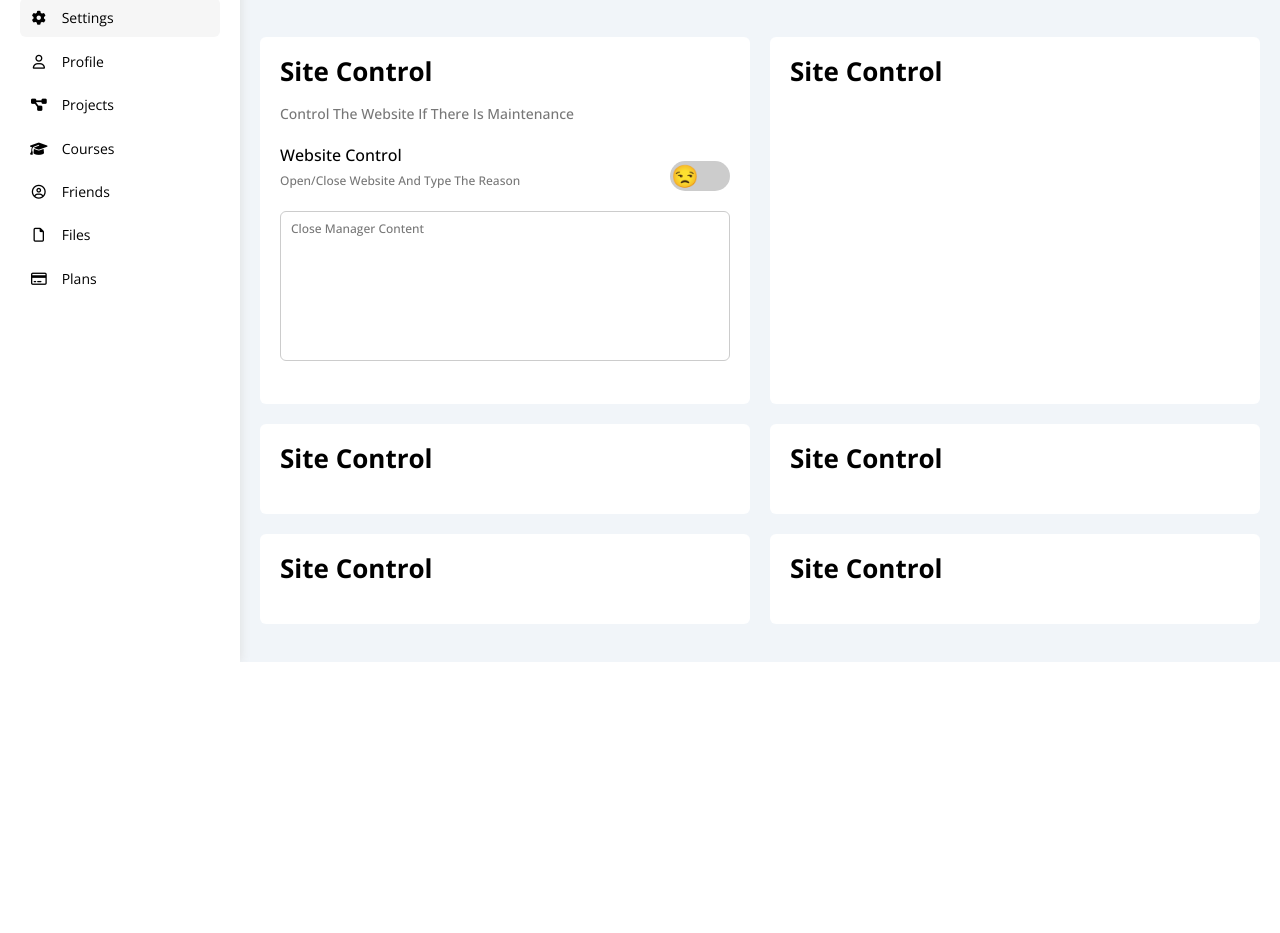
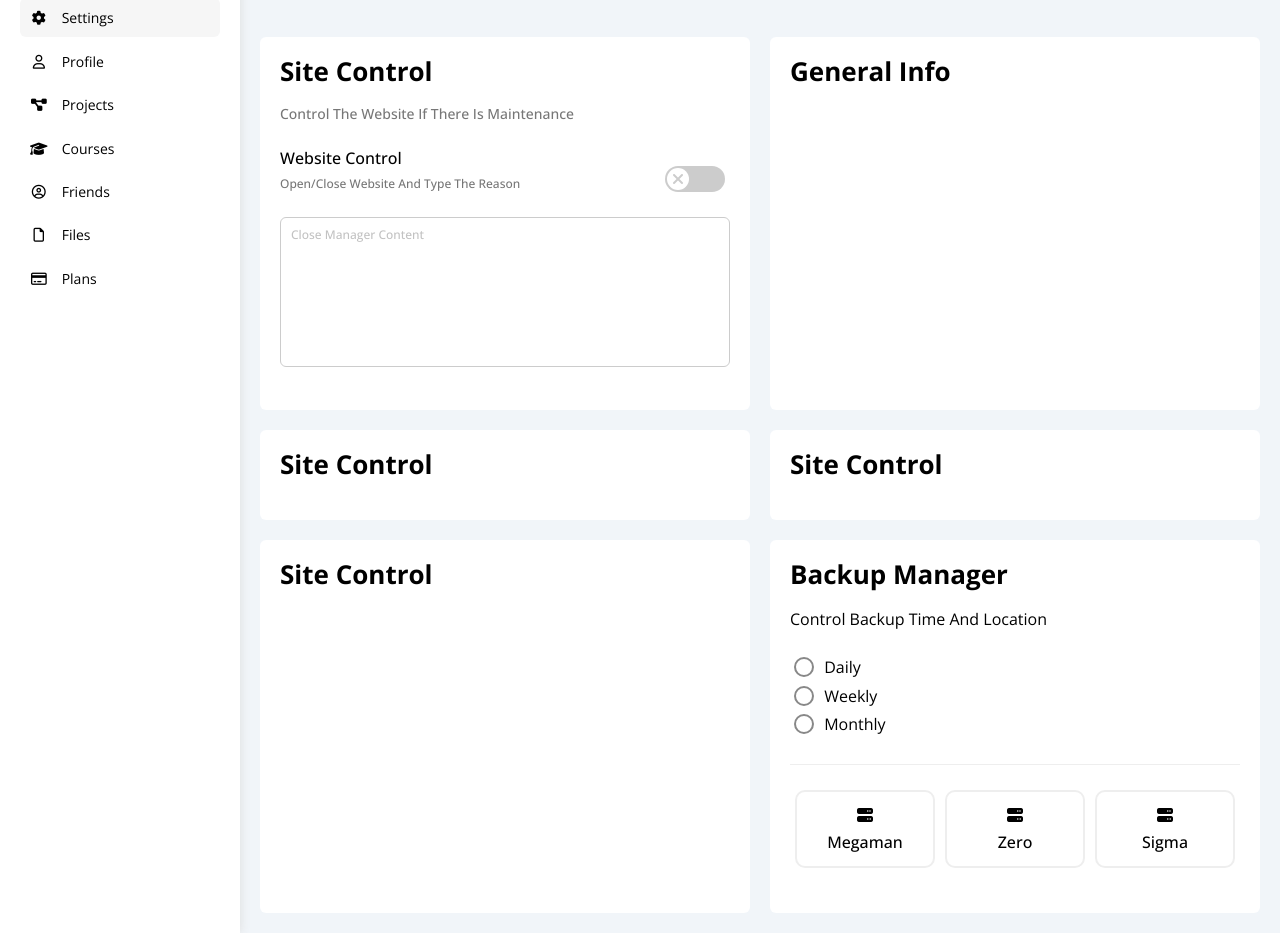
Before and after one commit to AliMushrif/Dashboard, a plain HTML site: page settings.html in a window 1280 px wide. Shown: the part 138-1071 px from the top of the page. Before the commit the page ends 800 px from the top, so only its background shows below. Drawn offline with nearby package versions, Linux system fonts and the light colour scheme.

Commit message:
backup-manager

```diff
--- a/CSS/master.css
+++ b/CSS/master.css
@@ -1116,6 +1116,12 @@ body {
   padding: 20px;
   gap: 20px;
 }
+@media (max-width: 767px) {
+  .settings-content {
+    grid-template-columns: repeat(auto-fill, minmax(250px, 1fr));
+    padding: 5px;
+  }
+}
 .settings-content .box {
   background-color: var(--white-color);
   padding: 20px;
@@ -1159,48 +1165,150 @@ body {
   color: var(--text-color);
   font-size: 12px;
   font-weight: 500;
+  color: rgb(194, 194, 194);
 }
 /* Start Toggle //////////////////////////////////// Bottom */
 
-.toggle-checkbox {
+.site-control .toggle-checkbox {
   --webkit-appearance: none;
   appearance: none;
 }
-.toggle-switch {
+.site-control .toggle-switch {
   width: 60px;
-  height: 30px;
+  height: 26px;
   background-color: #ccc;
   position: relative;
-  font-size: 22px;
+  font-size: 16px;
   border-radius: 20px;
+  cursor: pointer;
+  margin: 5px;
   transition: var(--transition);
-  cursor: pointer;
 }
-.toggle-switch::before {
-  content: "😒";
+.site-control .toggle-switch::before {
+  font-family: var(--fa-style-family-classic);
+  content: "\f00d";
   font-weight: 900;
   border-radius: 50%;
   position: absolute;
   top: 50%;
   transform: translateY(-50%);
-  left: 4px;
+  left: 2px;
   width: 22px;
   height: 22px;
+  background-color: white;
   display: flex;
   justify-content: center;
   align-items: center;
+  color: #ccc;
   transition: var(--transition);
 }
-.toggle-checkbox:checked ~ .toggle-switch {
+.site-control .toggle-checkbox:checked ~ .toggle-switch {
   background-color: var(--blue-color);
 }
-.toggle-checkbox:checked ~ .toggle-switch::before {
-  content: "😊";
-  left: 35px;
+.site-control .toggle-checkbox:checked ~ .toggle-switch::before {
+  content: "\f00c";
+  left: 36px;
 }
 
 /* End Toggle //////////////////////////////////// Bottom */
+
 /* End Site Control */
+
+/* Start backup-manager */
+
+.backup-manager {
+  display: flex;
+  flex-direction: column;
+}
+.backup-manager input[type="radio"] {
+  --webkit-appearance: none;
+  appearance: none;
+}
+.backup-manager p {
+  margin-bottom: 30px;
+}
+.backup-manager .date {
+  margin-bottom: 10px;
+}
+.backup-manager .date label {
+  position: relative;
+  padding-left: 30px;
+  cursor: pointer;
+}
+.backup-manager .date label::before {
+  content: "";
+  position: absolute;
+  left: 0;
+  top: 50%;
+  transform: translateY(-50%);
+  width: 20px;
+  height: 20px;
+  border-radius: 50%;
+  border: 2px solid var(--grey-color);
+  transition: var(--transition);
+}
+.backup-manager .date input[type="radio"]:checked ~ label::before {
+  border-color: var(--blue-color);
+}
+.backup-manager .date label::after {
+  content: "";
+  position: absolute;
+  left: 4px;
+  top: 50%;
+  translate: 0 -50%;
+  scale: 0;
+  width: 12px;
+  height: 12px;
+  border-radius: 50%;
+  background-color: var(--blue-color);
+  transition: var(--transition);
+}
+.backup-manager .date input[type="radio"]:checked ~ label::after {
+  scale: 1;
+}
+.backup-manager .server-type {
+  display: flex;
+  justify-content: space-evenly;
+  padding: 20px 0;
+  border-top: 1px solid #eee;
+  margin-top: 20px;
+}
+@media (max-width: 767px) {
+  .backup-manager .server-type {
+    flex-direction: column;
+  }
+}
+.backup-manager .server-type .server {
+  display: flex;
+  flex-direction: column;
+  align-items: center;
+  text-align: center;
+  width: 100%;
+  min-width: 115px;
+  margin: 5px;
+}
+.backup-manager .server-type .server label {
+  width: 100%;
+  border-radius: 10px;
+  border: 2px solid #eee;
+  padding: 15px 0;
+  font-weight: 500;
+}
+.backup-manager .server-type .server input[type="radio"]:checked ~ label {
+  border-color: var(--blue-color);
+  color: var(--blue-color);
+  transition: var(--transition);
+}
+.backup-manager .server-type .server label i {
+  display: block;
+  margin-bottom: 10px;
+}
+.backup-manager .server-type .server input[type="radio"]:checked ~ label i {
+  color: var(--blue-color);
+  transition: var(--transition);
+}
+
+/* End backup-manager */
 
 /* End Settings */
 
--- a/settings.html
+++ b/settings.html
@@ -117,6 +117,11 @@
             <textarea placeholder="Close Manager Content"></textarea>
           </div>
           <!-- End Site Control -->
+          <!-- Start General Info -->
+          <div class="box general-info">
+            <h2>General Info</h2>
+          </div>
+          <!-- End General Info -->
           <div class="box">
             <h2>Site Control</h2>
           </div>
@@ -126,12 +131,47 @@
           <div class="box">
             <h2>Site Control</h2>
           </div>
-          <div class="box">
-            <h2>Site Control</h2>
+          <!-- Start Backup Manager -->
+          <div class="box backup-manager">
+            <h2>Backup Manager</h2>
+            <p>Control Backup Time And Location</p>
+            <div class="date">
+              <input type="radio" name="time" id="daily" />
+              <label for="daily">Daily</label>
+            </div>
+            <div class="date">
+              <input type="radio" name="time" id="weekly" />
+              <label for="weekly">Weekly</label>
+            </div>
+            <div class="date">
+              <input type="radio" name="time" id="monthly" />
+              <label for="monthly">Monthly</label>
+            </div>
+            <div class="server-type">
+              <div class="server">
+                <input type="radio" name="server" id="megaman" />
+                <label for="megaman">
+                  <i class="fa-solid fa-server d-block mb-10"></i>
+                  Megaman
+                </label>
+              </div>
+              <div class="server">
+                <input type="radio" name="server" id="zero" />
+                <label for="zero">
+                  <i class="fa-solid fa-server d-block mb-10"></i>
+                  Zero
+                </label>
+              </div>
+              <div class="server">
+                <input type="radio" name="server" id="sigma" />
+                <label for="sigma">
+                  <i class="fa-solid fa-server d-block mb-10"></i>
+                  Sigma
+                </label>
+              </div>
+            </div>
           </div>
-          <div class="box">
-            <h2>Site Control</h2>
-          </div>
+          <!-- End Backup Manager -->
         </div>
       </div>
     </div>
```
